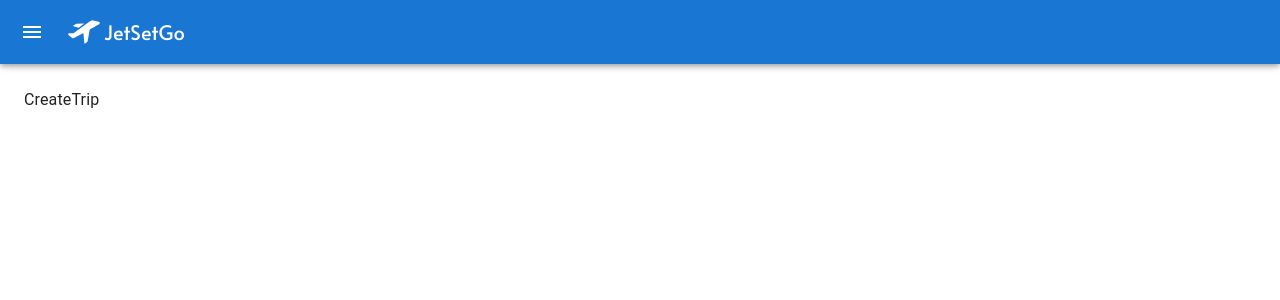
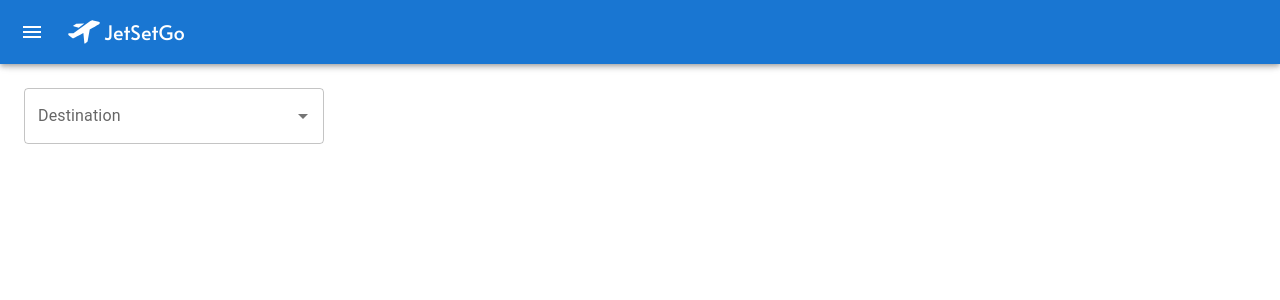
Before and after one commit to jet-set-go/jetsetgo, a React app: page /trip/new in a window 1280 px wide. Shown: the top 300 px of the page. Built offline with nearby package versions, Linux system fonts and the light colour scheme.

Commit message:
add api request and debounce to autocomplete for destination

```diff
--- /dev/null
+++ b/client/components/CreateTripForm/CreateTripForm.tsx
@@ -0,0 +1,65 @@
+import { Autocomplete, AutocompleteValue, TextField } from '@mui/material';
+import React, { useEffect } from 'react';
+import { Form } from 'react-router-dom';
+
+interface Place {
+  name: string;
+  place_id: string;
+}
+
+const CreateTripForm = () => {
+  const [destination, setDestination] = React.useState('');
+  const [debounceDestination, setDebounceDestination] = React.useState('');
+
+  const [destinationOptions, setDestinationOptions] = React.useState<Place[]>(
+    []
+  );
+
+  // Debounce destination to avoid too many API calls - this will fetch only after 500ms of no input
+  useEffect(() => {
+    const timerId = setTimeout(() => {
+      setDebounceDestination(destination);
+    }, 500);
+
+    return () => {
+      clearTimeout(timerId);
+    };
+  }, [destination]);
+
+  // Fetch data from API
+  useEffect(() => {
+    if (debounceDestination) {
+      const fetchAutocomplete = async () => {
+        const response = await fetch(
+          `/api/places/autocomplete?input=${debounceDestination}`
+        );
+        const data = (await response.json()) as Place[];
+        setDestinationOptions(data);
+      };
+      fetchAutocomplete();
+    }
+  }, [debounceDestination]);
+
+  return (
+    <Form>
+      <Autocomplete
+        disablePortal
+        id="destination-input"
+        options={destinationOptions.map((option) => option.name)}
+        sx={{ width: 300 }}
+        inputValue={destination}
+        onInputChange={(event, newInputValue) => {
+          setDestination(newInputValue);
+        }}
+        onChange={(event, newValue) => {
+          console.log('newValue: ', newValue);
+        }}
+        renderInput={(params) => (
+          <TextField {...params} label="Destination" variant="outlined" />
+        )}
+      />
+    </Form>
+  );
+};
+
+export default CreateTripForm;
--- a/client/routes/CreateTrip.tsx
+++ b/client/routes/CreateTrip.tsx
@@ -1,9 +1,12 @@
-import React from 'react'
+import React from 'react';
+import CreateTripForm from '../components/CreateTripForm/CreateTripForm';
 
 const CreateTrip = () => {
   return (
-    <div>CreateTrip</div>
-  )
-}
+    <div>
+      <CreateTripForm />
+    </div>
+  );
+};
 
-export default CreateTrip
+export default CreateTrip;
```
